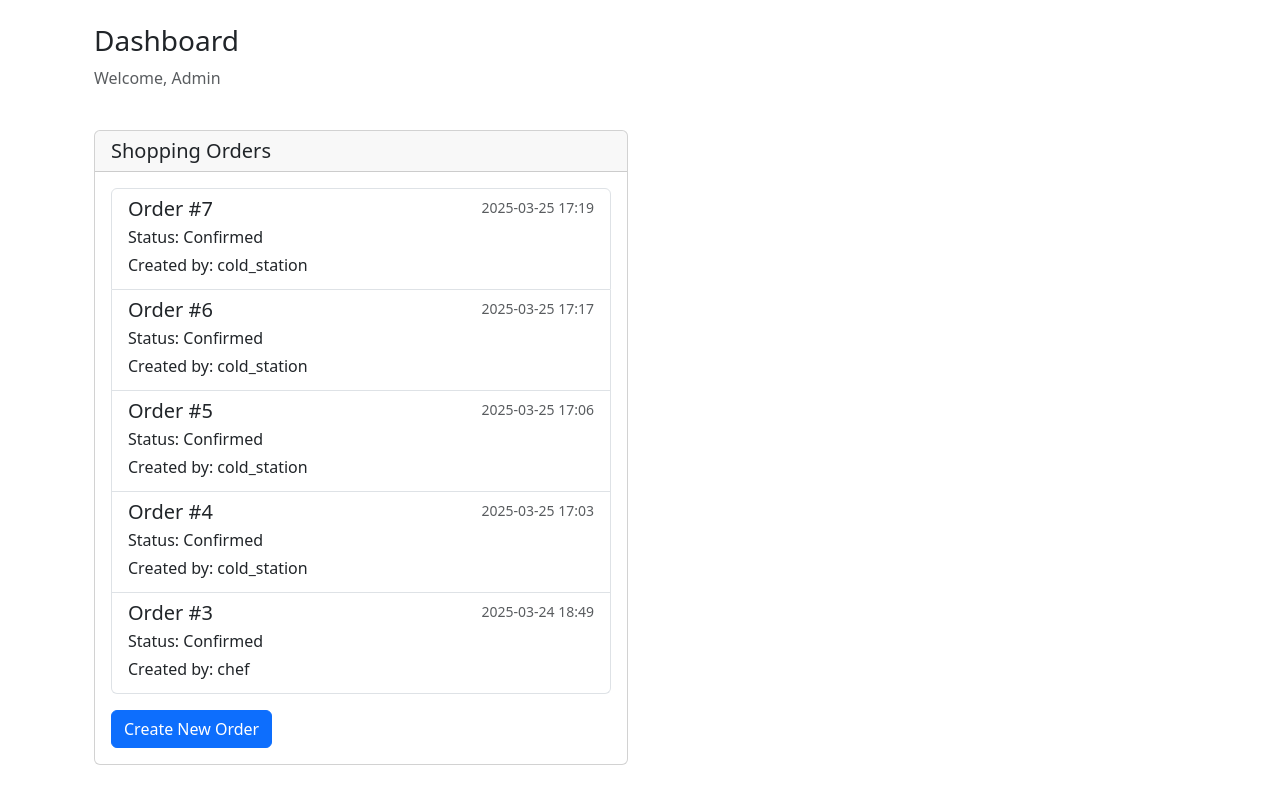
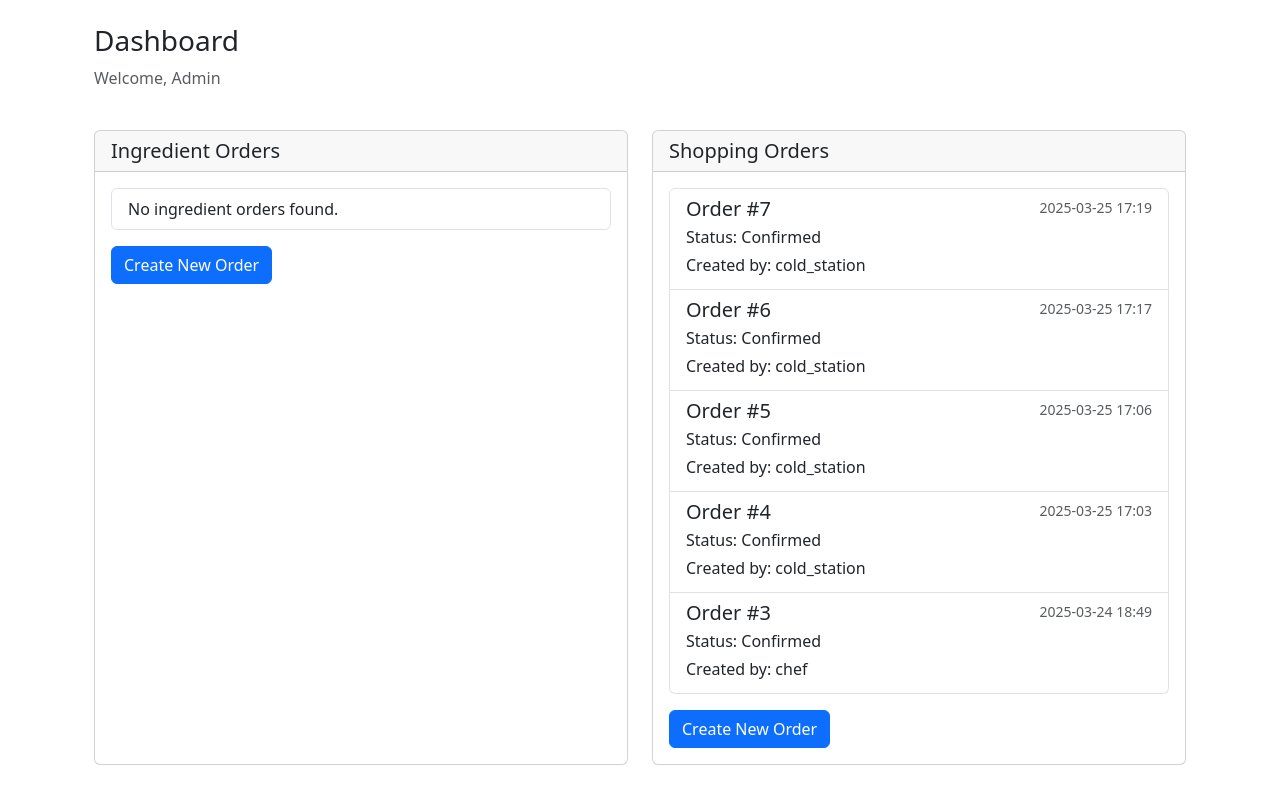
Before and after one commit to radinMadadNezhad/Restaurant-Order-Manager, a Django app: page /dashboard/ in a window 1280 px wide. Shown: the part 56-845 px from the top of the page. Run offline with Django 5.2, Linux system fonts and the light colour scheme; a user stored in the database is signed in; data comes from the database, SQL or seed files in the repository; both versions use the stored data as it was after the commit.

Commit message:
improved admin interface

```diff
--- a/accounts/models.py
+++ b/accounts/models.py
@@ -1,4 +1,4 @@
-from django.contrib.auth.models import AbstractUser
+from django.contrib.auth.models import AbstractUser, Permission, Group
 from django.db import models
 
 class CustomUser(AbstractUser):
@@ -26,6 +26,17 @@ class CustomUser(AbstractUser):
         help_text="Allow this user to create shopping orders regardless of their role"
     )
 
+    class Meta:
+        permissions = [
+            ("submit_shopping_order", "Can submit shopping orders"),
+            ("confirm_shopping_order", "Can confirm shopping orders"),
+            ("view_shopping_order", "Can view shopping orders"),
+            ("order_ingredients", "Can order ingredients"),
+            ("view_ingredient_order", "Can view ingredient orders"),
+            ("process_orders", "Can process orders"),
+            ("admin_full_access", "Has full access to view and confirm everything"),
+        ]
+
     def is_staff_role(self):
         return self.role == self.Role.STAFF
 
@@ -47,12 +58,14 @@ class CustomUser(AbstractUser):
     def can_create_shopping_orders(self):
         # Users can create shopping orders if:
         # 1. They are staff or admin OR
-        # 2. They have explicit permission via can_submit_shopping_orders field
+        # 2. They have explicit permission via can_submit_shopping_orders field OR
+        # 3. They have the submit_shopping_order permission
         is_staff = self.is_staff_role()
         is_admin = self.is_admin_role()
         has_perm = self.can_submit_shopping_orders
-        print(f"User {self.username} - Staff: {is_staff}, Admin: {is_admin}, Has permission: {has_perm}")
-        return is_staff or is_admin or has_perm
+        has_permission = self.has_perm('accounts.submit_shopping_order')
+        print(f"User {self.username} - Staff: {is_staff}, Admin: {is_admin}, Has permission: {has_perm}, Django perm: {has_permission}")
+        return is_staff or is_admin or has_perm or has_permission
 
     def get_station_name(self):
         """Return the station name based on the user's role"""
--- a/accounts/templatetags/user_tags.py
+++ b/accounts/templatetags/user_tags.py
@@ -36,3 +36,46 @@ def is_sandwich_role(user):
 def is_hot_station_role(user):
     """Template filter to check if a user has hot station role"""
     return user.is_hot_station_role()
+
+# New permissions based template tags
+@register.filter
+def can_submit_shopping_order(user):
+    """Check if user has permission to submit shopping orders"""
+    return user.has_perm('accounts.submit_shopping_order') or user.can_create_shopping_orders()
+
+@register.filter
+def can_confirm_shopping_order(user):
+    """Check if user has permission to confirm shopping orders"""
+    return user.has_perm('accounts.confirm_shopping_order') or user.is_admin_role()
+
+@register.filter
+def can_view_shopping_order(user):
+    """Check if user has permission to view shopping orders"""
+    return (user.has_perm('accounts.view_shopping_order') or
+            user.has_perm('accounts.submit_shopping_order') or
+            user.has_perm('accounts.confirm_shopping_order') or
+            user.has_perm('accounts.admin_full_access') or
+            user.can_create_shopping_orders())
+
+@register.filter
+def can_order_ingredients(user):
+    """Check if user has permission to order ingredients"""
+    return user.has_perm('accounts.order_ingredients') or user.is_orderer()
+
+@register.filter
+def can_view_ingredient_order(user):
+    """Check if user has permission to view ingredient orders"""
+    return (user.has_perm('accounts.view_ingredient_order') or
+            user.has_perm('accounts.admin_full_access') or
+            user.has_perm('accounts.order_ingredients') or
+            user.is_orderer() or user.is_staff_role())
+
+@register.filter
+def can_process_orders(user):
+    """Check if user has permission to process orders"""
+    return user.has_perm('accounts.process_orders') or user.is_staff_role()
+
+@register.filter
+def has_admin_full_access(user):
+    """Check if user has full admin access"""
+    return user.has_perm('accounts.admin_full_access') or user.is_admin_role()
--- a/templates/orders/dashboard.html
+++ b/templates/orders/dashboard.html
@@ -25,7 +25,7 @@
     {% endif %}
 
     <div class="row">
-        {% if user|is_orderer or user|is_salad_bar_role or user|is_sandwich_role or user|is_hot_station_role or user|is_staff_role %}
+        {% if user|can_view_ingredient_order %}
         <div class="col-md-6 mb-4">
             <div class="card h-100">
                 <div class="card-header">
@@ -48,7 +48,7 @@
                         </div>
                         {% endfor %}
                     </div>
-                    {% if not user|is_staff_role or user|is_orderer or user|is_salad_bar_role or user|is_sandwich_role or user|is_hot_station_role %}
+                    {% if user|can_order_ingredients %}
                     <div class="mt-3">
                         <a href="{% url 'create_ingredient_order' %}" class="btn btn-primary">Create New Order</a>
                     </div>
@@ -58,7 +58,7 @@
         </div>
         {% endif %}
 
-        {% if user|is_staff_role or user|is_admin_role or user|can_create_shopping_orders %}
+        {% if user|can_view_shopping_order %}
         <div class="col-md-6 mb-4">
             <div class="card h-100">
                 <div class="card-header">
@@ -74,7 +74,7 @@
                             </div>
                             <p class="mb-1">Status: {{ order.get_status_display }}</p>
                             <p class="mb-1">Created by: {{ order.chef.username }}</p>
-                            {% if order.status == 'SUBMITTED' and user|is_admin_role %}
+                            {% if order.status == 'SUBMITTED' and user|can_confirm_shopping_order %}
                                 <a href="{% url 'confirm_shopping_order' order_id=order.id %}" class="btn btn-sm btn-success mt-2">Confirm Order</a>
                             {% endif %}
                         </a>
@@ -84,7 +84,7 @@
                         </div>
                         {% endfor %}
                     </div>
-                    {% if user|can_create_shopping_orders %}
+                    {% if user|can_submit_shopping_order %}
                     <div class="mt-3">
                         <a href="{% url 'create_shopping_order' %}" class="btn btn-primary">Create New Order</a>
                     </div>
```
Also changed, not shown: accounts/admin.py (+29 -5 lines), orders/services.py (+16 -9 lines), accounts/migrations/0005_alter_customuser_options.py (added), db.sqlite3.
